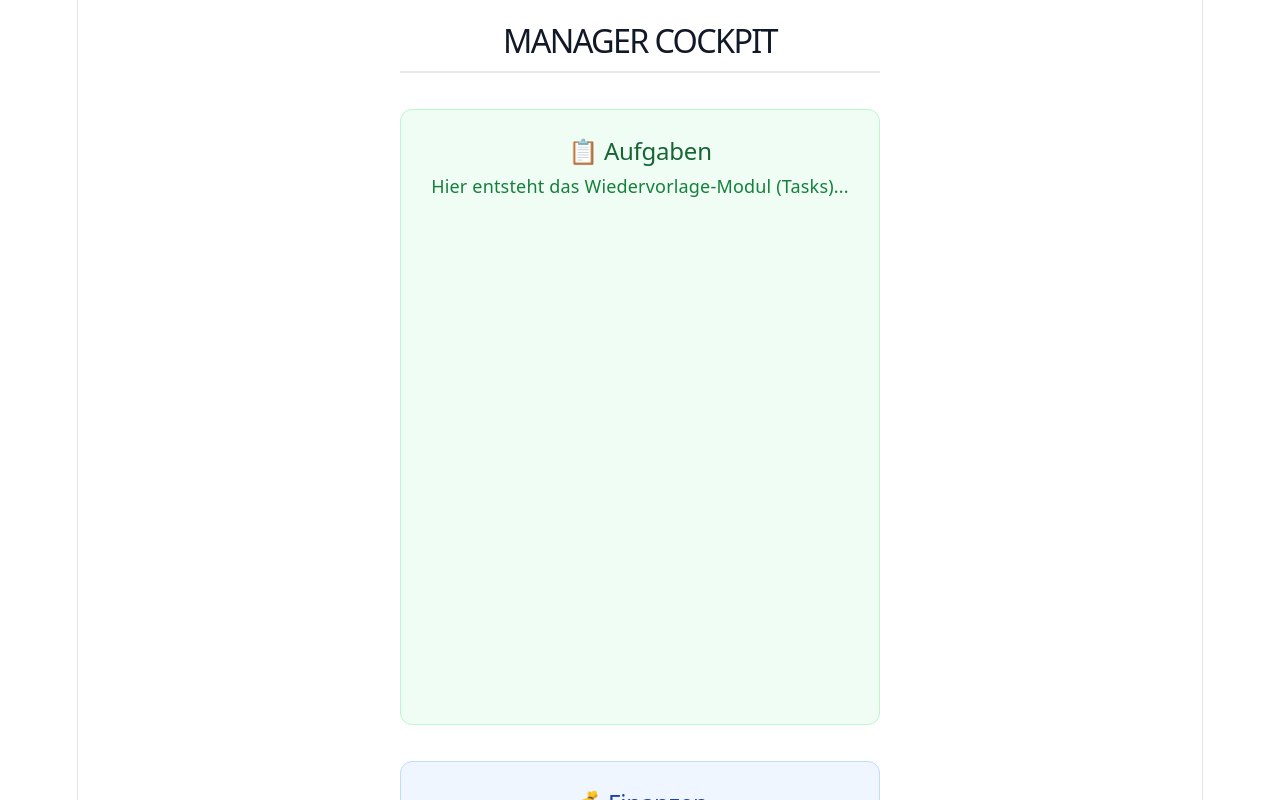
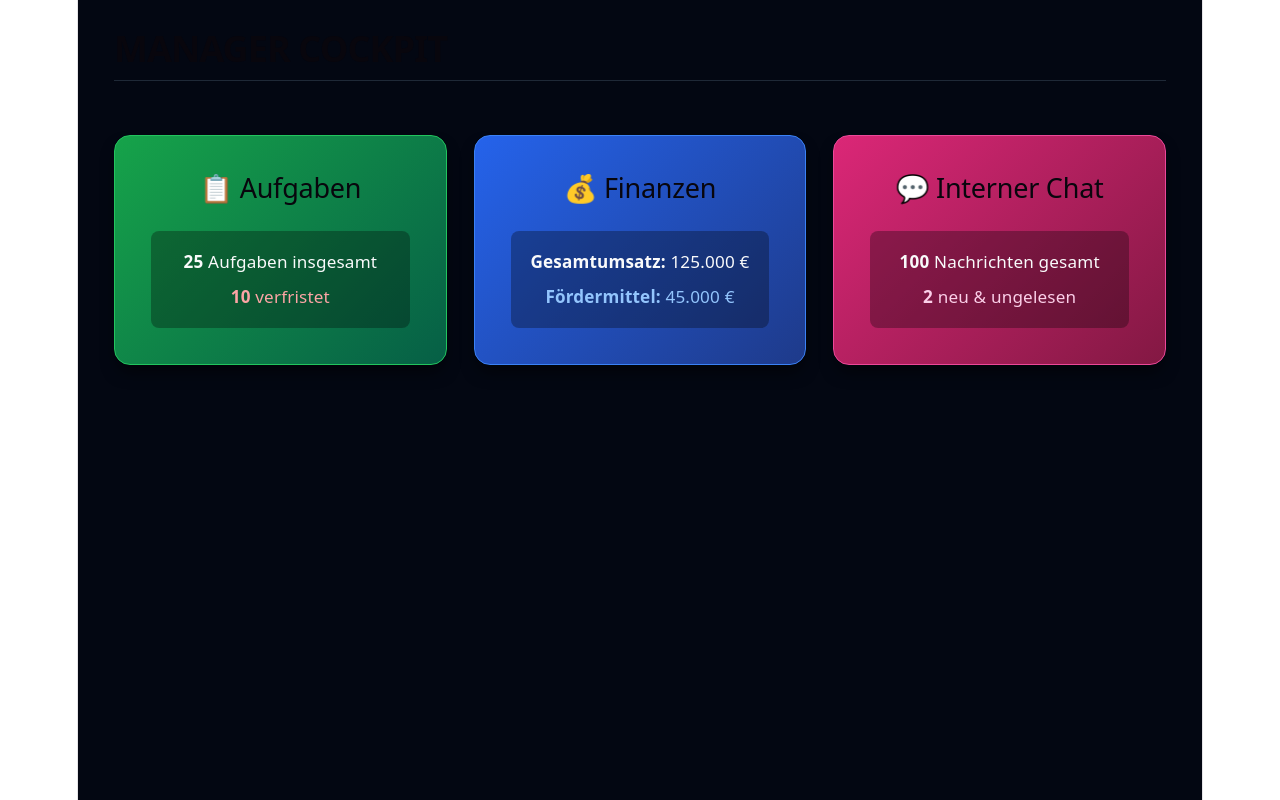
Before and after one commit to jenswilsdorfdd-gif/manager-cockpit, a React (Vite) app: page / in a window 1280 px wide. Shown: the top 800 px of the page. Built offline with nearby package versions, Linux system fonts and the light colour scheme; no server answers; the database is empty.

Commit message:
app dark

```diff
--- a/src/App.tsx
+++ b/src/App.tsx
@@ -1,45 +1,115 @@
-import React from 'react';
+import React, { useState } from 'react';
 import InternalChat from './components/InternalChat';
 
 // --- PLATZHALTER-KOMPONENTEN ---
-// Diese lagern wir später gemäß Regel 12 in saubere Child-Komponenten aus.
 const TaskManager = () => (
-  <div style={{ padding: '1.5rem', backgroundColor: '#f0fdf4', borderRadius: '12px', minHeight: '70vh', border: '1px solid #bbf7d0' }}>
-    <h2 style={{ marginTop: 0, color: '#166534' }}>📋 Aufgaben</h2>
-    <p style={{ color: '#15803d' }}>Hier entsteht das Wiedervorlage-Modul (Tasks)...</p>
+  <div style={{ padding: '1.5rem', backgroundColor: '#111827', borderRadius: '12px', minHeight: '70vh', color: 'white', border: '1px solid #1f2937' }}>
+    <h2 style={{ marginTop: 0, color: '#4ade80' }}>📋 Aufgaben</h2>
+    <p>Hier entsteht das detaillierte Wiedervorlage-Modul (Tasks)...</p>
   </div>
 );
 
 const FinanceLedger = () => (
-  <div style={{ padding: '1.5rem', backgroundColor: '#eff6ff', borderRadius: '12px', minHeight: '70vh', border: '1px solid #bfdbfe' }}>
-    <h2 style={{ marginTop: 0, color: '#1e40af' }}>💰 Finanzen</h2>
-    <p style={{ color: '#1d4ed8' }}>Hier entsteht das Ledger / der Cashflow-Tracker...</p>
+  <div style={{ padding: '1.5rem', backgroundColor: '#111827', borderRadius: '12px', minHeight: '70vh', color: 'white', border: '1px solid #1f2937' }}>
+    <h2 style={{ marginTop: 0, color: '#60a5fa' }}>💰 Finanzen</h2>
+    <p>Hier entsteht der detaillierte Cashflow-Tracker...</p>
   </div>
 );
 
 // --- HAUPT-LAYOUT ---
 export default function App() {
+  const [activeView, setActiveView] = useState<'dashboard' | 'tasks' | 'finance' | 'chat'>('dashboard');
+
   return (
-    <div style={{ maxWidth: '1600px', margin: '0 auto', padding: '1.5rem', fontFamily: 'system-ui, -apple-system, sans-serif' }}>
+    <div style={{ minHeight: '100vh', backgroundColor: '#030712', color: '#f9fafb', padding: '2rem', fontFamily: 'system-ui, -apple-system, sans-serif' }}>
 
-      <header style={{ marginBottom: '2rem', paddingBottom: '1rem', borderBottom: '2px solid #e5e7eb' }}>
-        <h1 style={{ margin: 0, fontSize: '1.8rem', color: '#111827' }}>MANAGER COCKPIT</h1>
+      {/* Header mit Zurück-Button, wenn nicht auf Dashboard */}
+      <header style={{ marginBottom: '3rem', borderBottom: '1px solid #1f2937', paddingBottom: '1rem', display: 'flex', justifyContent: 'space-between', alignItems: 'center' }}>
+        <h1 style={{ margin: 0, fontSize: '2rem', fontWeight: '800', letterSpacing: '-0.025em' }}>MANAGER COCKPIT</h1>
+        {activeView !== 'dashboard' && (
+          <button
+            onClick={() => setActiveView('dashboard')}
+            style={{ padding: '0.6rem 1.2rem', backgroundColor: '#374151', color: 'white', border: 'none', borderRadius: '8px', cursor: 'pointer', fontWeight: 'bold' }}
+          >
+            ← Zurück zum Dashboard
+          </button>
+        )}
       </header>
 
-      {/*
-        Responsives Grid:
-        - auto-fit & minmax(350px) sorgt dafür, dass auf dem Handy alles untereinander ist.
-        - Auf dem Desktop/Tablet drückt es sich automatisch in 2 oder 3 Spalten nebeneinander.
-      */}
-      <main style={{
-        display: 'grid',
-        gridTemplateColumns: 'repeat(auto-fit, minmax(350px, 1fr))',
-        gap: '2rem'
-      }}>
-        <TaskManager />
-        <FinanceLedger />
-        <InternalChat />
-      </main>
+      {/* DASHBOARD ANSICHT */}
+      {activeView === 'dashboard' && (
+        <main style={{
+          display: 'grid',
+          gridTemplateColumns: 'repeat(auto-fit, minmax(320px, 1fr))',
+          gap: '1.5rem',
+          maxWidth: '1200px',
+          margin: '0 auto'
+        }}>
+
+          {/* AUFGABEN KACHEL */}
+          <div
+            onClick={() => setActiveView('tasks')}
+            style={{
+              background: 'linear-gradient(135deg, #16a34a 0%, #065f46 100%)',
+              borderRadius: '16px',
+              padding: '2rem',
+              cursor: 'pointer',
+              boxShadow: '0 10px 15px -3px rgba(0, 0, 0, 0.5)',
+              border: '1px solid #22c55e'
+            }}
+          >
+            <h2 style={{ margin: '0 0 1.5rem 0', fontSize: '1.5rem' }}>📋 Aufgaben</h2>
+            <div style={{ fontSize: '0.95rem', backgroundColor: 'rgba(0,0,0,0.3)', padding: '1rem', borderRadius: '8px' }}>
+              <div style={{ marginBottom: '0.5rem' }}><strong>25</strong> Aufgaben insgesamt</div>
+              <div style={{ color: '#fca5a5' }}><strong>10</strong> verfristet</div>
+            </div>
+          </div>
+
+          {/* FINANZEN KACHEL */}
+          <div
+            onClick={() => setActiveView('finance')}
+            style={{
+              background: 'linear-gradient(135deg, #2563eb 0%, #1e3a8a 100%)',
+              borderRadius: '16px',
+              padding: '2rem',
+              cursor: 'pointer',
+              boxShadow: '0 10px 15px -3px rgba(0, 0, 0, 0.5)',
+              border: '1px solid #3b82f6'
+            }}
+          >
+            <h2 style={{ margin: '0 0 1.5rem 0', fontSize: '1.5rem' }}>💰 Finanzen</h2>
+            <div style={{ fontSize: '0.95rem', backgroundColor: 'rgba(0,0,0,0.3)', padding: '1rem', borderRadius: '8px' }}>
+              <div style={{ marginBottom: '0.5rem' }}><strong>Gesamtumsatz:</strong> 125.000 €</div>
+              <div style={{ color: '#93c5fd' }}><strong>Fördermittel:</strong> 45.000 €</div>
+            </div>
+          </div>
+
+          {/* CHAT KACHEL */}
+          <div
+            onClick={() => setActiveView('chat')}
+            style={{
+              background: 'linear-gradient(135deg, #db2777 0%, #831843 100%)',
+              borderRadius: '16px',
+              padding: '2rem',
+              cursor: 'pointer',
+              boxShadow: '0 10px 15px -3px rgba(0, 0, 0, 0.5)',
+              border: '1px solid #ec4899'
+            }}
+          >
+            <h2 style={{ margin: '0 0 1.5rem 0', fontSize: '1.5rem' }}>💬 Interner Chat</h2>
+            <div style={{ fontSize: '0.95rem', backgroundColor: 'rgba(0,0,0,0.3)', padding: '1rem', borderRadius: '8px' }}>
+              <div style={{ marginBottom: '0.5rem' }}><strong>100</strong> Nachrichten gesamt</div>
+              <div style={{ color: '#fbcfe8' }}><strong>2</strong> neu & ungelesen</div>
+            </div>
+          </div>
+
+        </main>
+      )}
+
+      {/* DETAIL ANSICHTEN */}
+      {activeView === 'tasks' && <TaskManager />}
+      {activeView === 'finance' && <FinanceLedger />}
+      {activeView === 'chat' && <InternalChat />}
 
     </div>
   );
```
